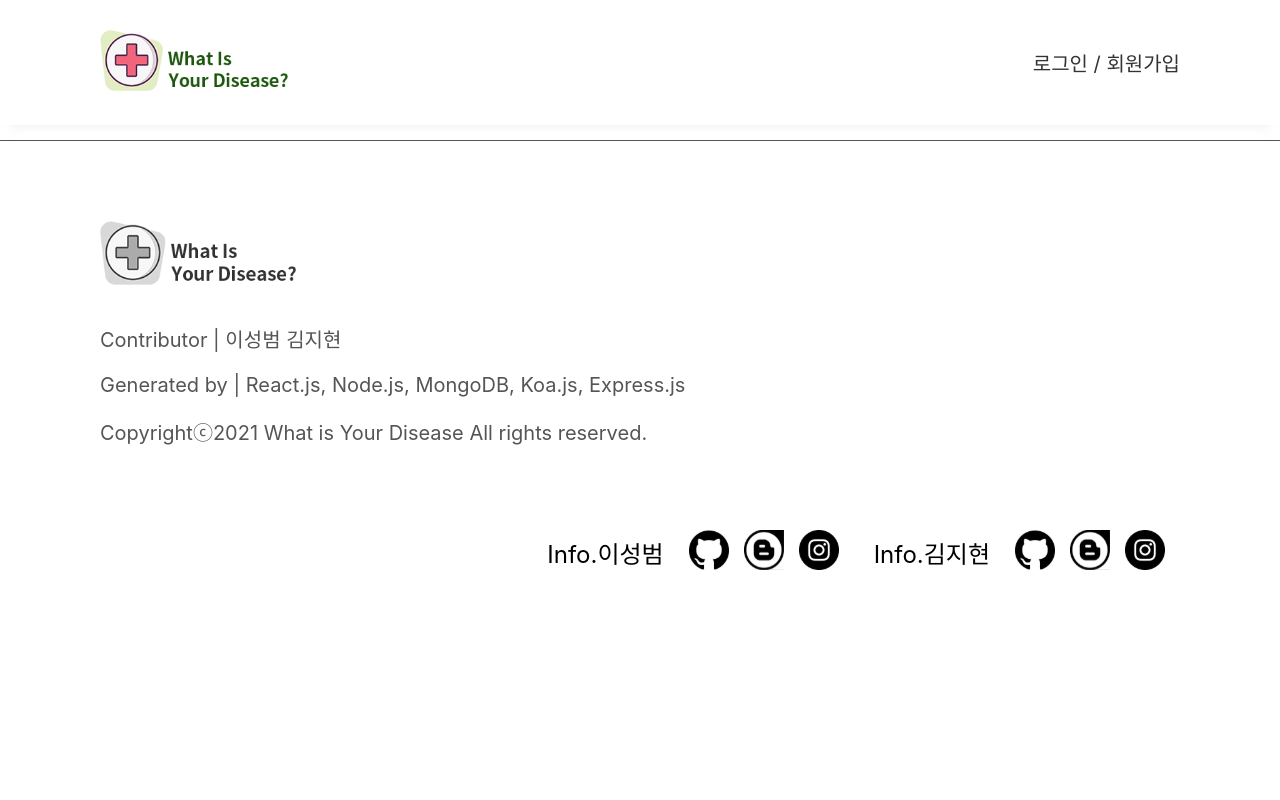
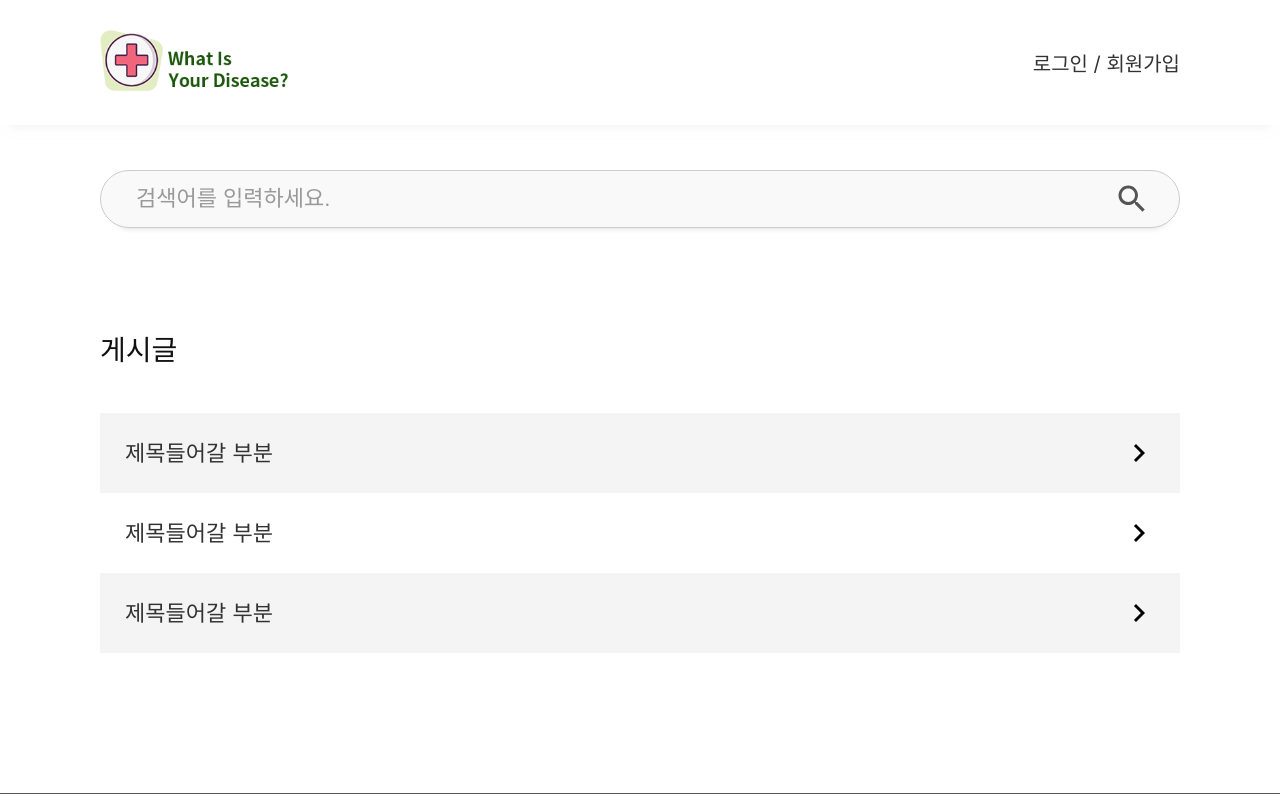
Before and after one commit to baaami/What-is-your-disease, a React (Create React App) app in the folder frontend/: page /posts/lists in a window 1280 px wide. Shown: the top 800 px of the page. Built offline with nearby package versions, Linux system fonts and the light colour scheme.

Commit message:
/posts/lists ui 작업중

```diff
--- a/frontend/src/pages/Posts/Lists.tsx
+++ b/frontend/src/pages/Posts/Lists.tsx
@@ -1,7 +1,32 @@
 import * as React from 'react'
+import { Link } from 'react-router-dom'
+import { PostListsContainer, PostListsWrap } from 'styles/PostLists.styles'
+import Search from '../../components/Search'
+import arrow from '../../assets/img/arrow_right.png'
 
 interface IPostsListsProps {}
 
 export default function PostsLists(props: IPostsListsProps) {
-  return <div></div>
+  return (
+    <PostListsContainer>
+      <Search />
+      <PostListsWrap className="wrap">
+        <div className="title">게시글</div>
+        <div className="postContainer">
+          <Link to="" className="post">
+            <div className="postTitle">제목들어갈 부분</div>
+            <img src={arrow} alt="화살표 아이콘" />
+          </Link>
+          <Link to="" className="post">
+            <div className="postTitle">제목들어갈 부분</div>
+            <img src={arrow} alt="화살표 아이콘" />
+          </Link>
+          <Link to="" className="post">
+            <div className="postTitle">제목들어갈 부분</div>
+            <img src={arrow} alt="화살표 아이콘" />
+          </Link>
+        </div>
+      </PostListsWrap>
+    </PostListsContainer>
+  )
 }
--- /dev/null
+++ b/frontend/src/styles/PostLists.styles.ts
@@ -0,0 +1,38 @@
+import styled from 'styled-components'
+
+export const PostListsContainer = styled.div`
+  padding-top: 170px;
+`
+
+export const PostListsWrap = styled.div`
+  margin-top: 100px;
+
+  .postContainer {
+    .post {
+      display: flex;
+      justify-content: space-between;
+      align-items: center;
+      line-height: 80px;
+      padding: 0 25px;
+
+      .postTitle {
+        font-size: 22px;
+        color: #333;
+      }
+      img {
+        position: relative;
+        right: 10px;
+        height: 18px;
+        transition: all 0.3s ease-in;
+      }
+
+      &:nth-of-type(2n + 1) {
+        background: #f4f4f4;
+      }
+
+      &:hover img {
+        right: 0;
+      }
+    }
+  }
+`
```
